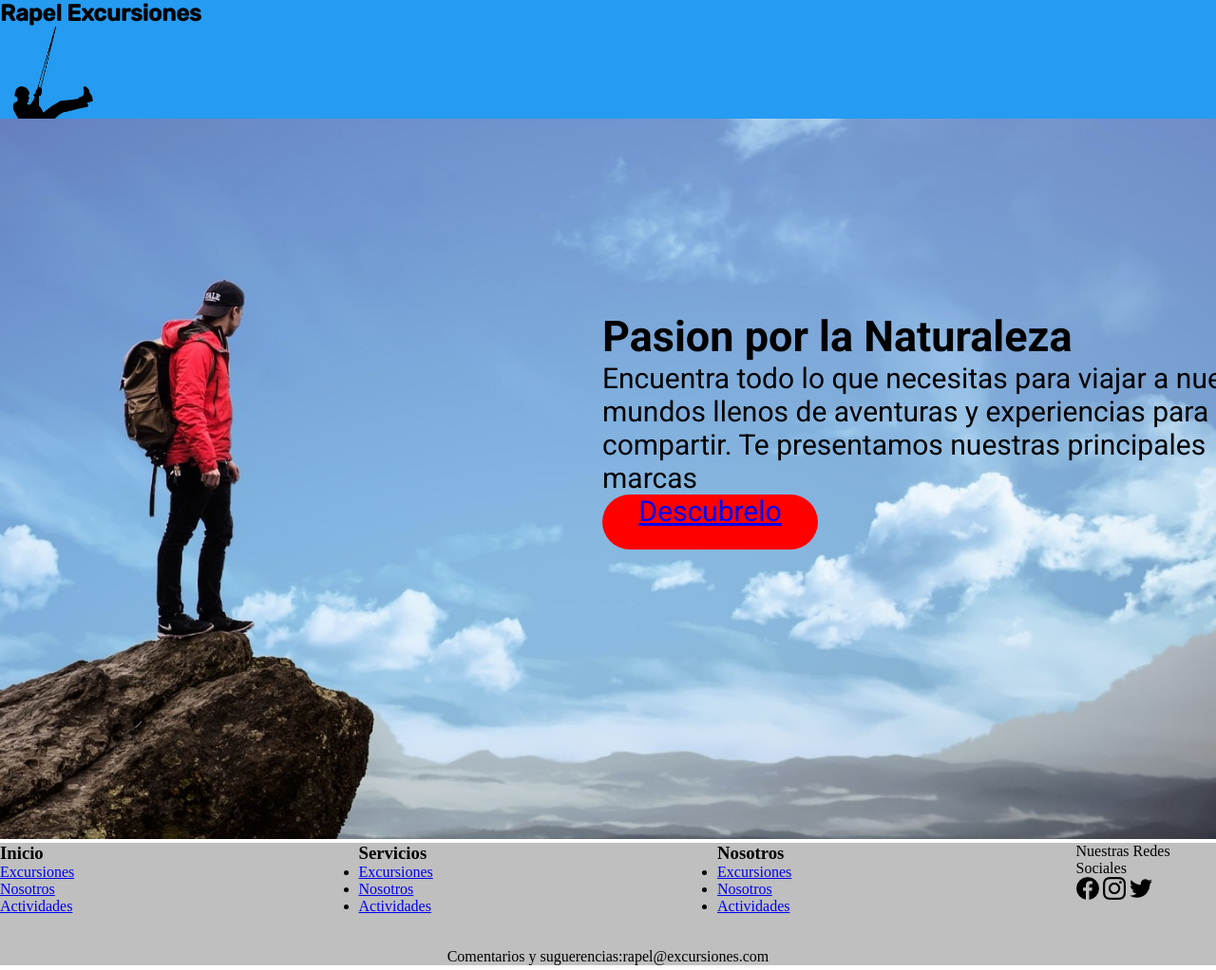
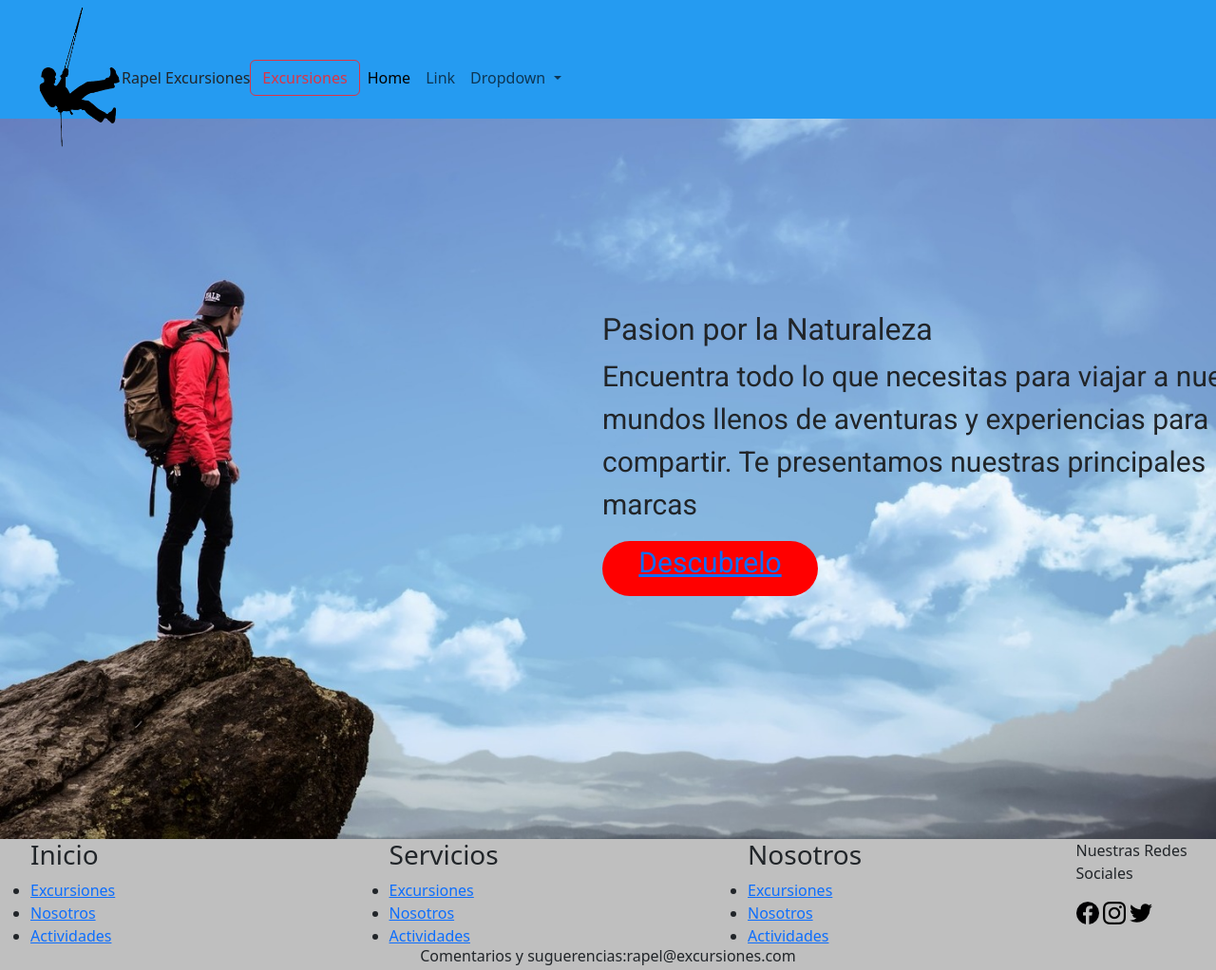
Before and after one commit to NahuelPrieto12/rapel-excursiones, a plain HTML site: page index.html in a window 1280 px wide. Shown: the top 1022 px of the page at 95% size. Drawn offline with nearby package versions, Linux system fonts and the light colour scheme.

Commit message:
cambiosheader

```diff
--- a/index.html
+++ b/index.html
@@ -5,21 +5,39 @@
     <meta http-equiv="X-UA-Compatible" content="IE=edge">
     <meta name="viewport" content="width=device-width, initial-scale=1.0">
     <title>Rapel Outdoor</title>
+    <link href="https://cdn.jsdelivr.net/npm/bootstrap@5.3.0-alpha1/dist/css/bootstrap.min.css" rel="stylesheet" integrity="sha384-GLhlTQ8iRABdZLl6O3oVMWSktQOp6b7In1Zl3/Jr59b6EGGoI1aFkw7cmDA6j6gD" crossorigin="anonymous">
     <link rel="stylesheet" href="./css/style.css">
 </head>
 <body>
     <header>
         <section class="header">
-            <h1>Rapel Excursiones</h1>
-                <a href="./index.html"><img width="100px" src="./assets/img/logos/RapelExcursiones.png" alt=""></a>
-            <nav >
-                <ul class="nav-bar">
-                    <li><a href="./index.html">Inicio</a></li>
-                    <li><a href="./pages/nosotros.html">Nosotros</a></li>
-                    <li><a href="./pages/actividades.html">Actividades</a></li>
-                    <li><a href="./pages/excursiones.html">Excursiones</a></li>
-                </ul>
-            </nav>
+            <nav class="navbar navbar-expand-lg">
+                <div class="container-fluid">
+                    <a class="navbar-brand" href="./index.html"><a href="./index.html"><img width="100px" src="./assets/img/logos/RapelExcursiones.png" alt=""></a>Rapel Excursiones</a>
+                    <a class="btn btn-outline-danger" href="./pages/excursiones.html" type="botton">Excursiones</a>
+                    <div class="collapse navbar-collapse" id="navbarSupportedContent">
+                        <ul class="navbar-nav me-auto mb-2 mb-lg-0">
+                        <li class="nav-item">
+                            <a class="nav-link active" aria-current="page" href="#">Home</a>
+                        </li>
+                        <li class="nav-item">
+                            <a class="nav-link" href="#">Link</a>
+                        </li>
+                        <li class="nav-item dropdown">
+                            <a class="nav-link dropdown-toggle" href="#" role="button" data-bs-toggle="dropdown" aria-expanded="false">
+                            Dropdown
+                            </a>
+                            <ul class="dropdown-menu">
+                            <li><a class="dropdown-item" href="#">Action</a></li>
+                            <li><a class="dropdown-item" href="#">Another action</a></li>
+                            <li><hr class="dropdown-divider"></li>
+                            <li><a class="dropdown-item" href="#">Something else here</a></li>
+                            </ul>
+                        </li>
+                        </ul>
+                    </div>
+                    </div>
+                </nav>
         </section>
     </header>
     <main>
@@ -71,5 +89,10 @@
             <p>Comentarios y suguerencias:rapel@excursiones.com</p>
         </section>
     </footer>
+
+<!-- Boot -->
+<script src="https://cdn.jsdelivr.net/npm/@popperjs/core@2.11.6/dist/umd/popper.min.js" integrity="sha384-oBqDVmMz9ATKxIep9tiCxS/Z9fNfEXiDAYTujMAeBAsjFuCZSmKbSSUnQlmh/jp3" crossorigin="anonymous"></script>
+<script src="https://cdn.jsdelivr.net/npm/bootstrap@5.3.0-alpha1/dist/js/bootstrap.min.js" integrity="sha384-mQ93GR66B00ZXjt0YO5KlohRA5SY2XofN4zfuZxLkoj1gXtW8ANNCe9d5Y3eG5eD" crossorigin="anonymous"></script>
+
 </body>
 </html>
```
